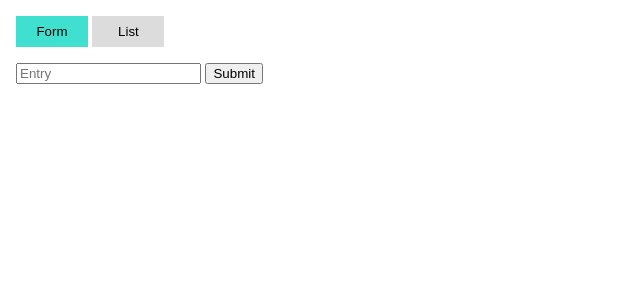
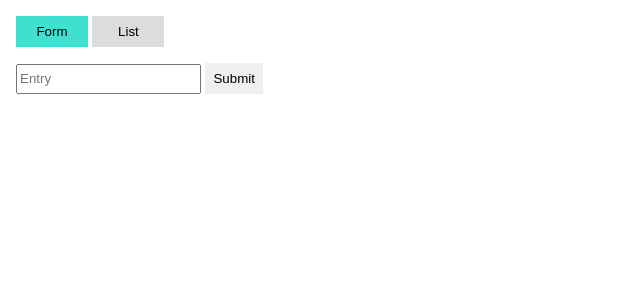
Before and after one commit to codeballet/django-singlepage, a Django app: page /entries/ in a window 1280 px wide. Shown: the top 300 px of the page, without its empty margins (0-640 px from the left). Run offline with Django 4.2, Linux system fonts and the light colour scheme.

Commit message:
Feature: css style

```diff
--- a/entries/static/entries/styles.css
+++ b/entries/static/entries/styles.css
@@ -9,11 +9,18 @@
     width: 4.5rem;
   }
 }
+body button, body #form_submit {
+  padding: 0.5rem;
+  border: none;
+  text-align: center;
+}
+
 body {
   margin: 1rem;
   font-family: Arial, Helvetica, sans-serif;
 }
 body #nav {
+  display: block;
   margin-bottom: 1rem;
 }
 body .menu {
@@ -21,16 +28,20 @@ body .menu {
   animation-duration: 1s;
   animation-fill-mode: forwards;
 }
-body button {
-  padding: 0.5rem;
-  border: none;
-  text-align: center;
+body #form_name {
+  height: 1.5rem;
 }
-body button:hover {
+body #form_submit:hover {
   color: darkorange;
 }
 body .list_button {
   margin: 0.2rem;
 }
+body .pages {
+  display: block;
+}
+body button:hover {
+  color: darkorange;
+}
 
 /*# sourceMappingURL=styles.css.map */
--- a/entries/static/entries/styles.scss
+++ b/entries/static/entries/styles.scss
@@ -1,3 +1,5 @@
+$hover: darkorange;
+
 @keyframes grow {
     0% {
         width: 4.5rem;
@@ -8,13 +10,20 @@
     100% {
         width: 4.5rem;
     }
+}
 
+%button {
+    padding: 0.5rem;
+    border: none;
+    text-align: center;
 }
+
 body {
     margin: 1rem;
     font-family: Arial, Helvetica, sans-serif;
 
     #nav {
+        display: block;
         margin-bottom: 1rem;
     }
 
@@ -24,17 +33,31 @@ body {
             animation-fill-mode: forwards;
         }
 
-    button {
-        padding: 0.5rem;
-        border: none;
-        text-align: center;
+    #form_name {
+        height: 1.5rem;
     }
 
-    button:hover {
-        color:darkorange;
+    #form_submit {
+        @extend %button;
+    }
+
+    #form_submit:hover {
+        color: $hover;
     }
 
     .list_button {
         margin: 0.2rem;
     }
+
+    .pages {
+        display: block;
+    }
+
+    button {
+        @extend %button;
+    }
+
+    button:hover {
+        color: $hover;
+    }
 }
--- a/entries/templates/entries/index.html
+++ b/entries/templates/entries/index.html
@@ -11,8 +11,8 @@
     <div id="form_page" class="pages">
         <form action="{% url 'add_api' %}" method="post">
             {% csrf_token %}
-            <input name="entry" type="text" placeholder="Entry">
-            <input type="submit">
+            <input id="form_name" name="entry" type="text" placeholder="Entry">
+            <input id="form_submit" type="submit">
         </form>
     </div>
 
```
Also changed, not shown: 1 other file.
